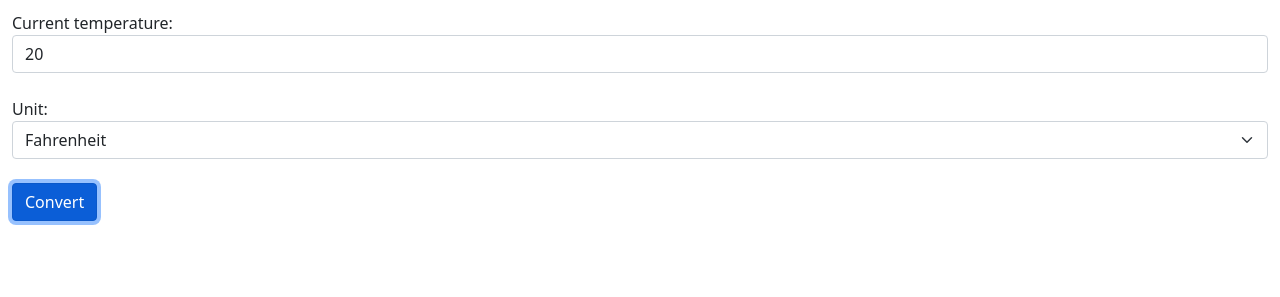
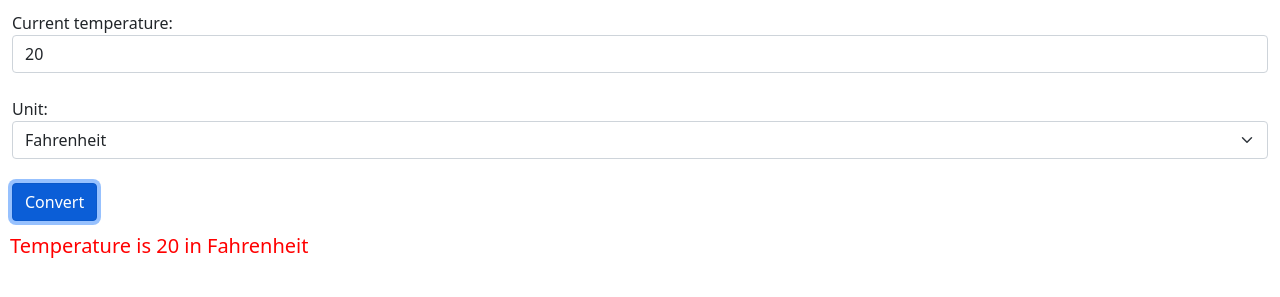
Before and after one commit to Joe3498/ex5b, a plain HTML site: page index.html in a window 1280 px wide. Both pictures are taken after a click on the button "Convert". Shown: the part 269-566 px from the top of the page. Drawn offline with nearby package versions, Linux system fonts and the light colour scheme.

Commit message:
Refactoring#3: display the result in <div>

```diff
--- a/index.html
+++ b/index.html
@@ -45,11 +45,11 @@
 				}
 
 			   var t2 = conversion(t);
-			   var u1;
+			   var u1 = praseStr(u);
+
+			   document.getElementById("result").innerHTML = "Temperature is "+t2+" in "+u1;
 
 
-
-			   alert("Temperature is "+t2+" in "+u);
 
 			});
 		});
@@ -84,6 +84,19 @@
 			   return t1;
 		}
 
+		function praseStr(u)
+		{
+			var u1 = "";
+			if(u == "F"){
+					u1 = "Fahrenheit";
+			   }else if(u == "K"){
+					u1 = "Réaumur";
+			   }else if(u == "R"){
+					u1 = "Kelvin";
+			   }
+			   return u1;
+		}
+
 	</script>
 </body>
 </html>
```
